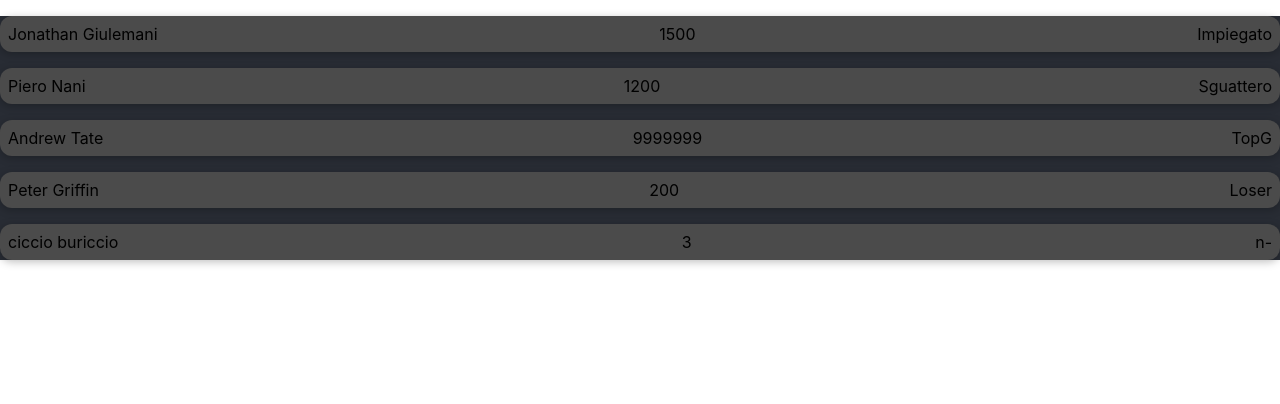
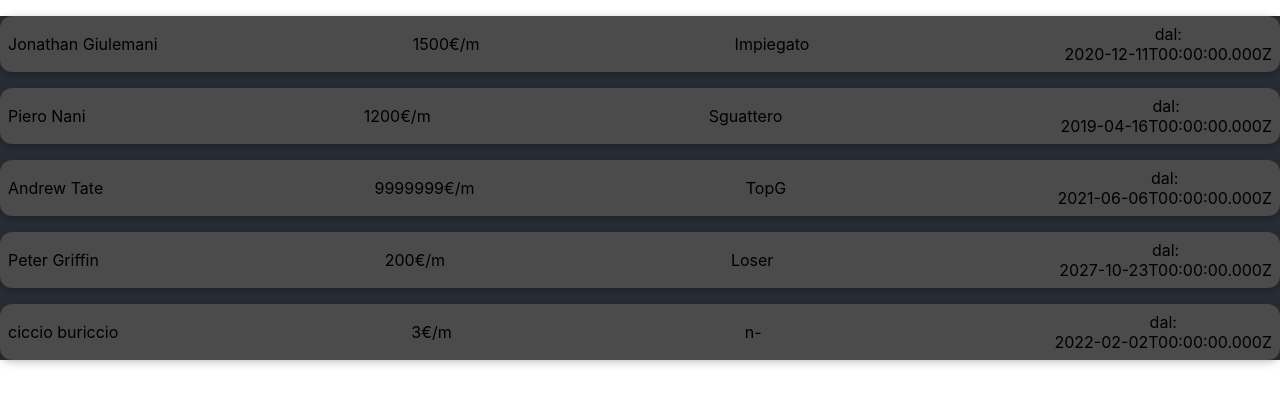
Before and after one commit to GabrieleDellaColletta/PIPLO_FrontEnd, a React (Create React App) app: page / in a window 1280 px wide. Shown: the top 404 px of the page. Built offline with nearby package versions, Linux system fonts and the light colour scheme.

Commit message:
first commit
Va bene

```diff
--- a/src/App.js
+++ b/src/App.js
@@ -1,72 +1,81 @@
 import logo from './logo.svg';
 import './App.css';
-import Employee from './components/Employee';
-import Calendar from './components/Calendar';
+import Employee_info from './components/Employee_info';
 
 function App() {
-const data_1 = new Date(2023, 2, 6);
 
-  const employees = [
+  const Employee_infos = [
     {
       id: 0,
       name: 'Jonathan Giulemani',
       role: 'Impiegato',
       wage: 1500,
+      hired: new Date(2020, 11, 11),
     },
     {
       id: 1,
       name: 'Piero Nani',
       role: 'Sguattero',
       wage: 1200,
+      hired: new Date(2019, 3, 16),
     },
     {
       id: 2,
       name: 'Andrew Tate',
       role: 'TopG',
       wage: 9999999,
+      hired: new Date(2021, 5, 6),
     },
     {
       id: 3,
       name: 'Peter Griffin',
       role: 'Loser',
       wage: 200,
+      hired: new Date(2020,93, 23),
     },
     {
       id: 4,
       name: 'ciccio buriccio',
       role: 'n-',
       wage: 3,
+      hired: new Date(2022, 1, 2),
     },
   ];
 
   return (
     <div className="App">
-      <Employee
-        name={employees[0].name}
-        role={employees[0].role}
-        wage={employees[0].wage}
-      ></Employee>
-      <Employee
-        name={employees[1].name}
-        role={employees[1].role}
-        wage={employees[1].wage}
-      ></Employee>
-      <Employee
-        name={employees[2].name}
-        role={employees[2].role}
-        wage={employees[2].wage}
-      ></Employee>
-      <Employee
-        name={employees[3].name}
-        role={employees[3].role}
-        wage={employees[3].wage}
-      ></Employee>
-      <Employee
-        name={employees[4].name}
-        role={employees[4].role}
-        wage={employees[4].wage}
-      ></Employee>
-
+      <div>
+        <Employee_info
+          name={Employee_infos[0].name}
+          role={Employee_infos[0].role}
+          wage={Employee_infos[0].wage}
+          hired={Employee_infos[0].hired}
+        />
+        <Employee_info
+          name={Employee_infos[1].name}
+          role={Employee_infos[1].role}
+          wage={Employee_infos[1].wage}
+          hired={Employee_infos[1].hired}
+        />
+        <Employee_info
+          name={Employee_infos[2].name}
+          role={Employee_infos[2].role}
+          wage={Employee_infos[2].wage}
+          hired={Employee_infos[2].hired}
+        />
+        <Employee_info
+          name={Employee_infos[3].name}
+          role={Employee_infos[3].role}
+          wage={Employee_infos[3].wage}
+          hired={Employee_infos[3].hired}
+        />
+        <Employee_info
+          name={Employee_infos[4].name}
+          role={Employee_infos[4].role}
+          wage={Employee_infos[4].wage}
+          hired={Employee_infos[4].hired}
+        />
+      </div>
 
     </div>
   );
--- a/src/components/Calendar.js
+++ /dev/null
@@ -1,14 +0,0 @@
-import './Calendar.css';
-
-function Calendar(calendar_props) {
-    return(
-        <div>
-            <div>{calendar_props.date.toLocalString('es-US',{month: 'long'})}</div>
-            <div></div>
-            <div></div>
-        </div>
-    );
-
-}
-
-export default Calendar;
--- /dev/null
+++ b/src/components/Date_object.js
@@ -0,0 +1,15 @@
+import './Date_object.css';
+
+function Date_object(props) {
+    const date_1 = new Date(2023, 2, 6);
+    const date = props.date.toISOString();
+
+    return(
+        <div>
+            <div>{date}</div>
+        </div>
+    );
+
+}
+
+export default Date_object;
--- a/src/components/Employee.js
+++ /dev/null
@@ -1,15 +0,0 @@
-import './Employee.css';
-
-function Employee(employee_props) {
-
-    return (
-        <div className='employee'>
-
-            <div className='employee_name'>{employee_props.name}</div>
-            <div className='employee_wage'>{employee_props.wage}</div>
-            <div className='employee_role'>{employee_props.role}</div>
-        </div>
-    );
-}
-
-export default Employee;
--- /dev/null
+++ b/src/components/Employee_info.js
@@ -0,0 +1,18 @@
+import './Employee_info.css';
+import Date_object from './Date_object';
+
+function Employee_info(props) {
+
+
+    return (
+        <div className='employee'>
+
+            <div className='employee_name'>{props.name}</div>
+            <div className='employee_wage'>{props.wage}€/m</div>
+            <div className='employee_role'>{props.role}</div>
+            <div>dal: <Date_object date={props.hired}/></div>
+        </div>
+    );
+}
+
+export default Employee_info;
```
Also changed, not shown: src/components/Calendar.css (deleted), src/components/Date_object.css (added), src/components/Employee_info.css (renamed from src/components/Employee.css).
